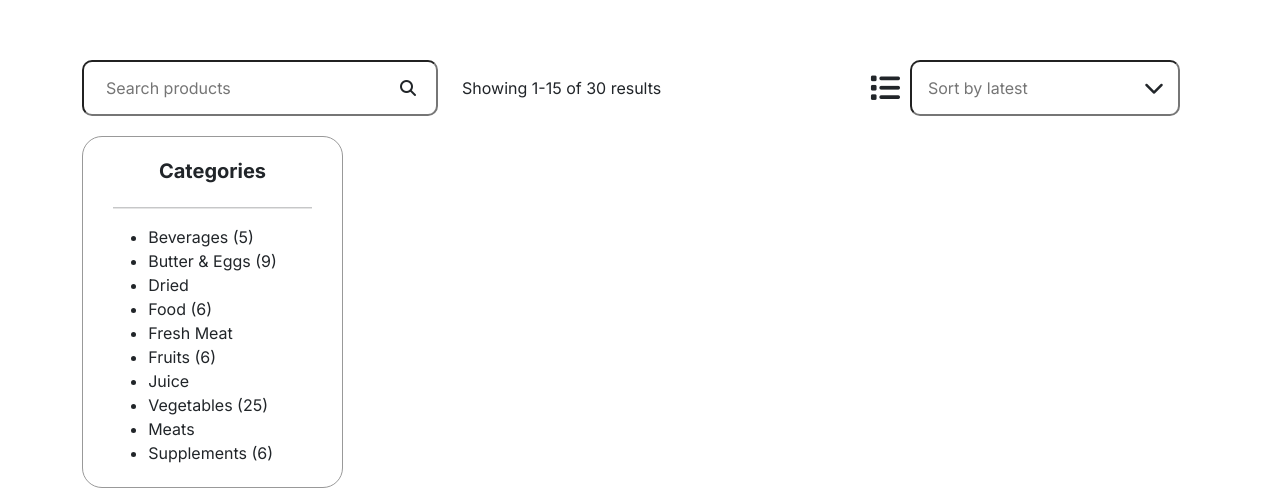
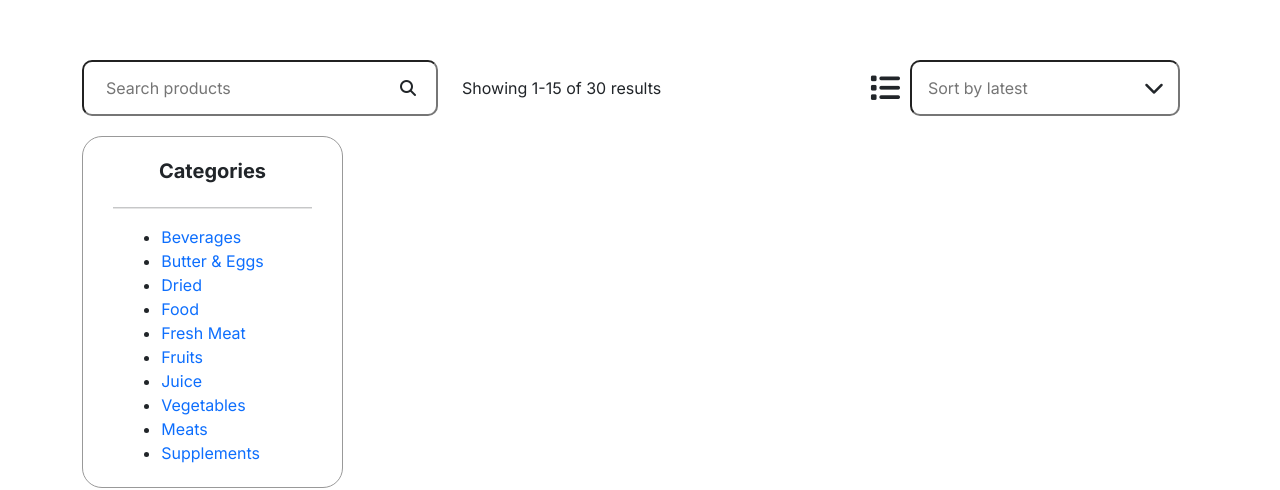
Before and after one commit to ParosRangsha/organic, a plain HTML site: page page5.html in a window 1280 px wide. Shown: the part 310-800 px from the top of the page. Drawn offline with Linux system fonts and the light colour scheme; some icons are missing; a web font is replaced by a local one.

Commit message:
List theke number kete disi

```diff
--- a/css/style.css
+++ b/css/style.css
@@ -19,6 +19,9 @@ ul{
 }
 img{
     width: 100% !important;
+}
+i{
+    cursor: pointer;
 }
 /* Default Design */
 span{
--- a/page5.html
+++ b/page5.html
@@ -106,16 +106,16 @@
             <h4>Categories</h4>
             <hr>
             <ul>
-              <li>Beverages (5)</li>
-              <li>Butter & Eggs (9)</li>
-              <li>Dried</li>
-              <li>Food (6)</li>
-              <li>Fresh Meat</li>
-              <li>Fruits (6)</li>
-              <li>Juice</li>
-              <li>Vegetables (25)</li>
-              <li>Meats</li>
-              <li>Supplements (6)</li>
+              <li><a href="#">Beverages</a></li>
+              <li><a href="#">Butter & Eggs</a></li>
+              <li><a href="#">Dried</a></li>
+              <li><a href="#">Food</a></li>
+              <li><a href="#">Fresh Meat</a></li>
+              <li><a href="#">Fruits</a></li>
+              <li><a href="#">Juice</a></li>
+              <li><a href="#">Vegetables</a></li>
+              <li><a href="#">Meats</a></li>
+              <li><a href="#">Supplements</a></li>
             </ul>
           </div>
           <div class="box list">
```
